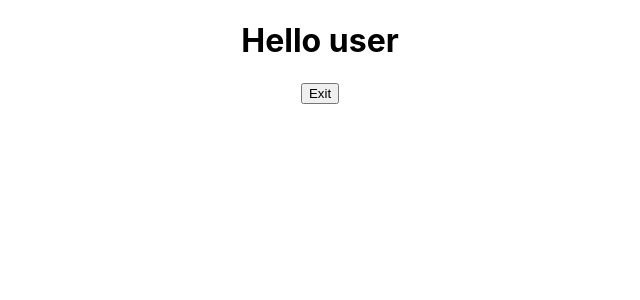
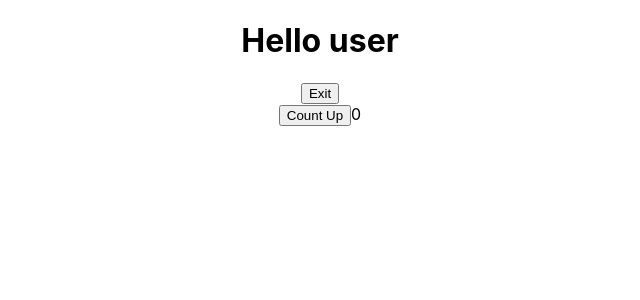
Before and after one commit to ccp84/ci_react, a React (Create React App) app in the folder my-app/: page / in a window 1280 px wide. Shown: the top 300 px of the page, without its empty margins (320-960 px from the left). Built offline with nearby package versions, Linux system fonts and the light colour scheme.

Commit message:
jsx>added  prevstate

```diff
--- a/my-app/src/Components/StatefulGreeting.jsx
+++ b/my-app/src/Components/StatefulGreeting.jsx
@@ -6,22 +6,26 @@ class StatefulGreeting extends Component {
 		this.state = {
 			introduction: "Hello",
 			buttonText: "Exit",
+			counter: 0,
 		};
 	}
 
 	handleClick() {
-		this.setState(
-			{
+		this.setState((prevState) => {
+			return {
 				introduction:
-					this.state.introduction === "Hello" ? "Goodbye!" : "Hello",
-				buttonText:
-					this.state.buttonText === "Enter" ? "Exit" : "Enter",
-			},
-			() => {
-				console.log("inside arrow function", this.state.introduction);
-			}
-		);
-		console.log("after arrow function", this.state.introduction);
+					prevState.introduction === "Hello" ? "Goodbye!" : "Hello",
+				buttonText: prevState.buttonText === "Exit" ? "Enter" : "Exit",
+			};
+		});
+	}
+
+	increment() {
+		this.setState((prevState) => {
+			return {
+				counter: prevState.counter + 1,
+			};
+		});
 	}
 
 	render() {
@@ -33,6 +37,10 @@ class StatefulGreeting extends Component {
 				<button onClick={() => this.handleClick()}>
 					{this.state.buttonText}
 				</button>
+				<div>
+					<button onClick={() => this.increment()}>Count Up</button>
+					{this.state.counter}
+				</div>
 			</div>
 		);
 	}
```
